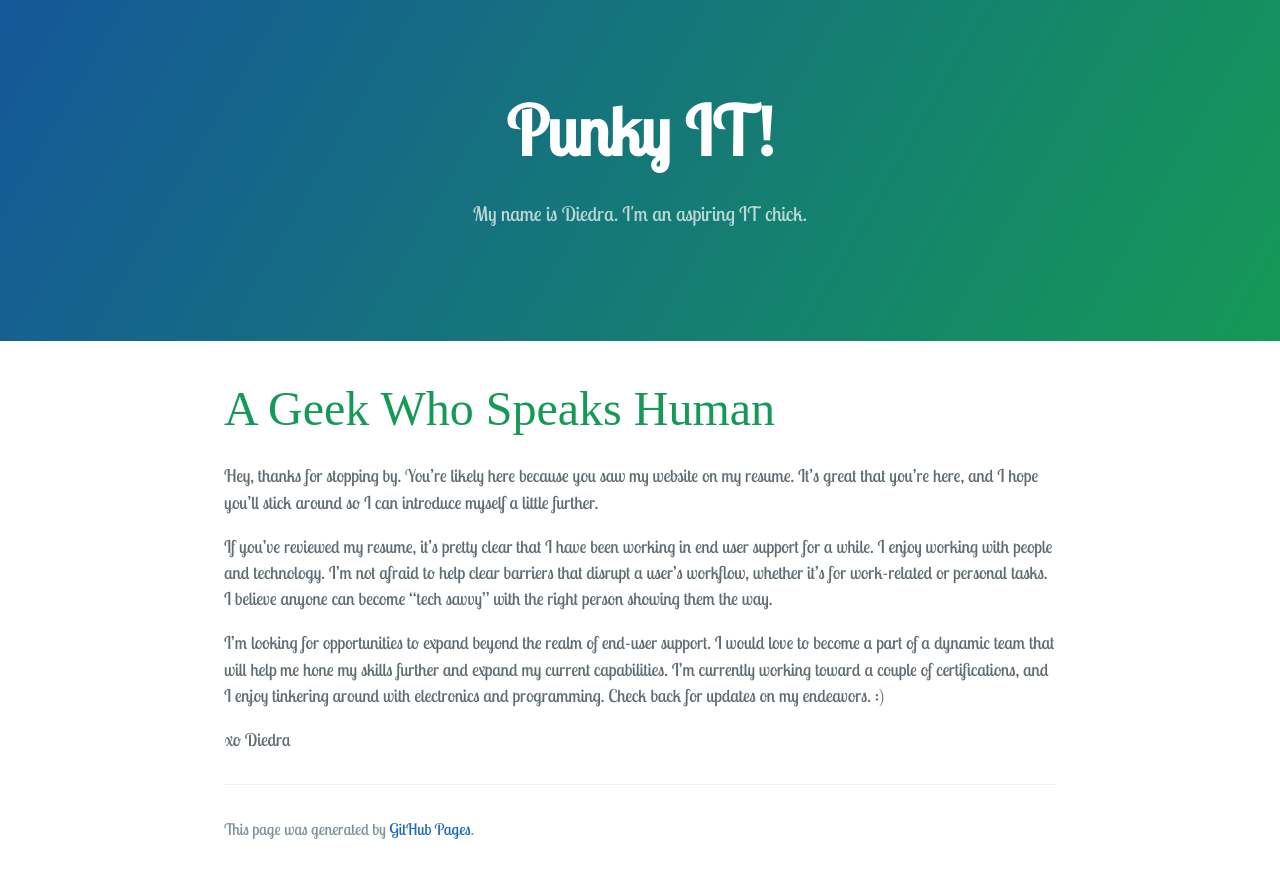
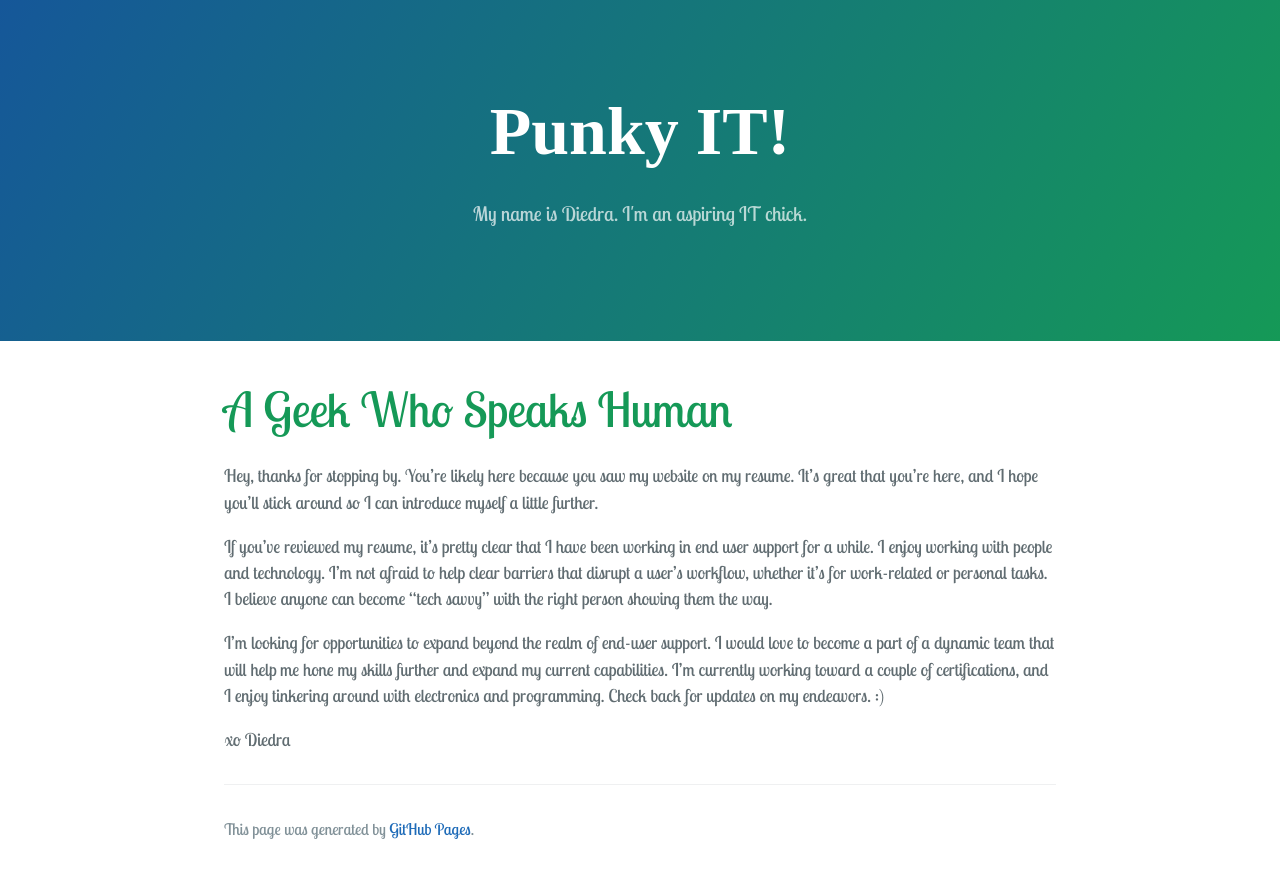
Before and after one commit to punkyit/punkyit.github.io, a Jekyll site: the page built from index.md, in a window 1280 px wide. Shown: the top 878 px of the page. Built offline with Jekyll 4.4.1, drawn with Linux system fonts in a browser that asks for light colours; some web fonts are replaced; our own code applies the rules of GitHub Pages for plain Markdown files.

Commit message:
Update style.scss

```diff
--- a/assets/css/style.scss
+++ b/assets/css/style.scss
@@ -20,22 +20,22 @@ h2 {
 }
 
 h3 {
-  font-family: 'Nixie One', serif;
+  font-family: 'Lobster Two', serif;
   font-size: 48px;
 }
 
 h4 {
-  font-family: 'Nixie One', serif;
+  font-family: 'Lobster Two', serif;
   font-size: 48px;
 }
 
 .project-name {
-  font-family: 'Lobster Two', serif;
+  font-family: 'Nixie One', serif;
   font-size: 68px;
 }
 
 
 .project tagline {
-  font-family: 'Lobster Two', serif;
+  font-family: 'Nixie One', serif;
   font-size: 48px;
 }
```
